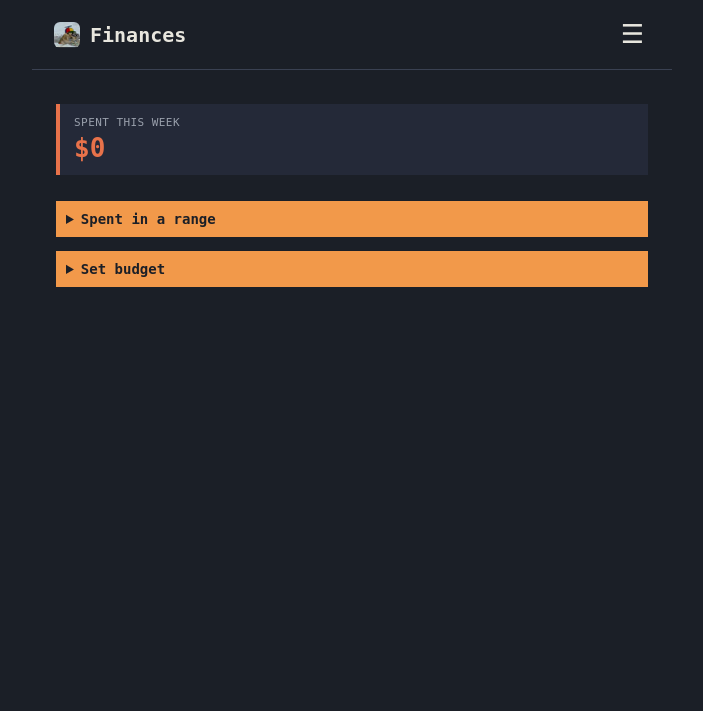
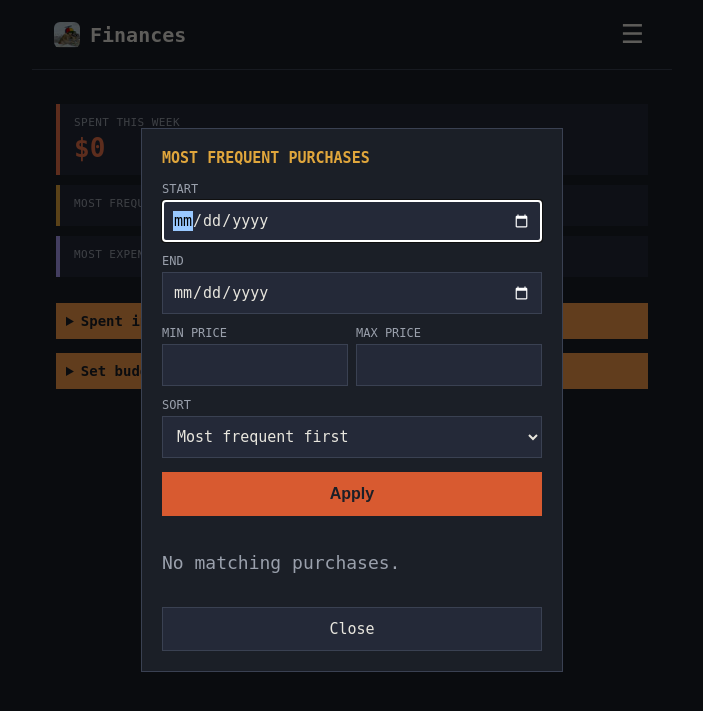
Before and after one commit to ssquidie/finances, a Django app: page /dashboard/?frequent=open in a window 1280 px wide. Shown: the top 711 px of the page, without its empty margins (288-991 px from the left). Run offline with Django 5.2, Linux system fonts and the light colour scheme; the visitor is signed in with stand-in values (Sample User, id 1); data that the repository does not hold is empty.

Commit message:
add filterable popup dialogs for expensive/frequent purchases

```diff
--- a/ledger/templates/ledger/base.html
+++ b/ledger/templates/ledger/base.html
@@ -50,6 +50,12 @@
   .accent-purple .dash-value { color: #A79CF0; }
   .donut-wrap { display: flex; justify-content: center; margin-top: 8px; margin-bottom: 4px; }
   .toggle-btn { background: #242938; color: #E8E6DE; border: 1px solid #3A4152; padding: 12px 14px; cursor: pointer; font-family: monospace; font-size: 15px; white-space: nowrap; margin-top: 6px; }
+  .dash-btn { text-decoration: none; cursor: pointer; }
+  dialog { background: #1B1F27; color: #E8E6DE; border: 1px solid #3A4152; max-width: 380px; width: 90vw; padding: 20px; font-family: monospace; }
+  dialog::backdrop { background: rgba(0,0,0,0.6); }
+  dialog label { display: block; font-size: 12px; text-transform: uppercase; color: #9AA0AC; margin-top: 12px; }
+  dialog input, dialog select { width: 100%; height: 42px; padding: 0 10px; margin-top: 4px; font-family: monospace; font-size: 15px; box-sizing: border-box; background: #242938; color: #E8E6DE; border: 1px solid #3A4152; }
+  dialog button[type=submit] { width: 100%; margin-top: 14px; }
   .week-header.month-1 { background: #2A3A4A; }
   .week-header.month-2 { background: #2C2A4A; }
   .week-header.month-3 { background: #372A4A; }
--- a/ledger/templates/ledger/dashboard.html
+++ b/ledger/templates/ledger/dashboard.html
@@ -21,22 +21,20 @@
   <span class="dash-value">${{ remaining }}</span>
 </div>
 {% endif %}
-{% if most_frequent_list %}
-<div class="dash-stat accent-amber">
-  <span class="dash-label">Most frequent purchases</span>
+
+<a href="?frequent=open" class="dash-stat accent-amber dash-btn">
+  <span class="dash-label">Most frequent purchases (tap for more)</span>
   {% for desc, count in most_frequent_list %}
   <span class="dash-value dash-value-text">{{ desc }} ({{ count }}x)</span>
   {% endfor %}
-</div>
-{% endif %}
-{% if most_expensive_list %}
-<div class="dash-stat accent-purple">
-  <span class="dash-label">Most expensive purchases</span>
+</a>
+
+<a href="?expensive=open" class="dash-stat accent-purple dash-btn">
+  <span class="dash-label">Most expensive purchases (tap for more)</span>
   {% for e in most_expensive_list %}
   <span class="dash-value dash-value-text">{{ e.description }} — ${{ e.cost }} ({{ e.date }})</span>
   {% endfor %}
-</div>
-{% endif %}
+</a>
 
 <details style="margin-top: 26px;">
   <summary>Spent in a range</summary>
@@ -67,4 +65,83 @@
     <button type="submit">Save budget</button>
   </form>
 </details>
+
+<dialog id="expensive-dialog">
+  <h3 style="margin-top: 0; font-size: 15px; text-transform: uppercase; color: #A79CF0;">Most expensive purchases</h3>
+  <form method="get">
+    <input type="hidden" name="expensive" value="open">
+    <label>Start</label>
+    <input type="date" name="exp_start" value="{{ exp_start }}">
+    <label>End</label>
+    <input type="date" name="exp_end" value="{{ exp_end }}">
+    <label>Store / description contains</label>
+    <input type="text" name="exp_store" value="{{ exp_store }}" placeholder="e.g. Amazon">
+    <div style="display: flex; gap: 8px;">
+      <div style="flex: 1;">
+        <label>Min price</label>
+        <input type="number" step="0.01" name="exp_min" value="{{ exp_min }}">
+      </div>
+      <div style="flex: 1;">
+        <label>Max price</label>
+        <input type="number" step="0.01" name="exp_max" value="{{ exp_max }}">
+      </div>
+    </div>
+    <label>Sort</label>
+    <select name="exp_sort">
+      <option value="desc" {% if exp_sort == 'desc' %}selected{% endif %}>Highest first</option>
+      <option value="asc" {% if exp_sort == 'asc' %}selected{% endif %}>Lowest first</option>
+    </select>
+    <button type="submit">Apply</button>
+  </form>
+  <div style="margin-top: 18px; max-height: 240px; overflow-y: auto;">
+    {% for e in expensive_full_list %}
+      <div class="row"><span>{{ e.date }} — {{ e.description }}</span><span>${{ e.cost }}</span></div>
+    {% empty %}
+      <p style="color: #9AA0AC;">No matching purchases.</p>
+    {% endfor %}
+  </div>
+  <a href="{% url 'dashboard' %}" class="toggle-btn" style="display: block; text-align: center; text-decoration: none; margin-top: 16px;">Close</a>
+</dialog>
+
+<dialog id="frequent-dialog">
+  <h3 style="margin-top: 0; font-size: 15px; text-transform: uppercase; color: #E0A63C;">Most frequent purchases</h3>
+  <form method="get">
+    <input type="hidden" name="frequent" value="open">
+    <label>Start</label>
+    <input type="date" name="freq_start" value="{{ freq_start }}">
+    <label>End</label>
+    <input type="date" name="freq_end" value="{{ freq_end }}">
+    <div style="display: flex; gap: 8px;">
+      <div style="flex: 1;">
+        <label>Min price</label>
+        <input type="number" step="0.01" name="freq_min" value="{{ freq_min }}">
+      </div>
+      <div style="flex: 1;">
+        <label>Max price</label>
+        <input type="number" step="0.01" name="freq_max" value="{{ freq_max }}">
+      </div>
+    </div>
+    <label>Sort</label>
+    <select name="freq_sort">
+      <option value="desc" {% if freq_sort == 'desc' %}selected{% endif %}>Most frequent first</option>
+      <option value="asc" {% if freq_sort == 'asc' %}selected{% endif %}>Least frequent first</option>
+    </select>
+    <button type="submit">Apply</button>
+  </form>
+  <div style="margin-top: 18px; max-height: 240px; overflow-y: auto;">
+    {% for desc, count in frequent_full_list %}
+      <div class="row"><span>{{ desc }}</span><span>{{ count }}x</span></div>
+    {% empty %}
+      <p style="color: #9AA0AC;">No matching purchases.</p>
+    {% endfor %}
+  </div>
+  <a href="{% url 'dashboard' %}" class="toggle-btn" style="display: block; text-align: center; text-decoration: none; margin-top: 16px;">Close</a>
+</dialog>
+
+{% if expensive_open %}
+<script>document.getElementById('expensive-dialog').showModal();</script>
+{% endif %}
+{% if frequent_open %}
+<script>document.getElementById('frequent-dialog').showModal();</script>
+{% endif %}
 {% endblock %}
--- a/ledger/views.py
+++ b/ledger/views.py
@@ -116,6 +116,60 @@ def dashboard_view(request):
             range_qs = range_qs.filter(date__lte=range_end)
         range_total = range_qs.aggregate(total=Sum('cost'))['total'] or 0
 
+    expensive_open = request.GET.get('expensive') == 'open'
+    exp_start = request.GET.get('exp_start', '')
+    exp_end = request.GET.get('exp_end', '')
+    exp_store = request.GET.get('exp_store', '')
+    exp_min = request.GET.get('exp_min', '')
+    exp_max = request.GET.get('exp_max', '')
+    exp_sort = request.GET.get('exp_sort', 'desc')
+
+    exp_qs = all_entries
+    if exp_start:
+        exp_qs = exp_qs.filter(date__gte=exp_start)
+    if exp_end:
+        exp_qs = exp_qs.filter(date__lte=exp_end)
+    if exp_store:
+        exp_qs = exp_qs.filter(description__icontains=exp_store)
+    if exp_min:
+        try:
+            exp_qs = exp_qs.filter(cost__gte=Decimal(exp_min))
+        except InvalidOperation:
+            pass
+    if exp_max:
+        try:
+            exp_qs = exp_qs.filter(cost__lte=Decimal(exp_max))
+        except InvalidOperation:
+            pass
+    exp_qs = exp_qs.order_by('cost' if exp_sort == 'asc' else '-cost')
+    expensive_full_list = list(exp_qs[:200])
+
+    frequent_open = request.GET.get('frequent') == 'open'
+    freq_start = request.GET.get('freq_start', '')
+    freq_end = request.GET.get('freq_end', '')
+    freq_min = request.GET.get('freq_min', '')
+    freq_max = request.GET.get('freq_max', '')
+    freq_sort = request.GET.get('freq_sort', 'desc')
+
+    freq_qs = all_entries
+    if freq_start:
+        freq_qs = freq_qs.filter(date__gte=freq_start)
+    if freq_end:
+        freq_qs = freq_qs.filter(date__lte=freq_end)
+    if freq_min:
+        try:
+            freq_qs = freq_qs.filter(cost__gte=Decimal(freq_min))
+        except InvalidOperation:
+            pass
+    if freq_max:
+        try:
+            freq_qs = freq_qs.filter(cost__lte=Decimal(freq_max))
+        except InvalidOperation:
+            pass
+    freq_counts = Counter(e.description.strip().lower() for e in freq_qs)
+    frequent_full_list = freq_counts.most_common() if freq_sort == 'desc' else sorted(freq_counts.items(), key=lambda x: x[1])
+    frequent_full_list = frequent_full_list[:200]
+
     if request.method == 'POST':
         budget_form = BudgetForm(request.POST, instance=budget)
         if budget_form.is_valid():
@@ -138,6 +192,14 @@ def dashboard_view(request):
         'range_start': range_start or '',
         'range_end': range_end or '',
         'range_total': range_total,
+        'expensive_open': expensive_open,
+        'exp_start': exp_start, 'exp_end': exp_end, 'exp_store': exp_store,
+        'exp_min': exp_min, 'exp_max': exp_max, 'exp_sort': exp_sort,
+        'expensive_full_list': expensive_full_list,
+        'frequent_open': frequent_open,
+        'freq_start': freq_start, 'freq_end': freq_end,
+        'freq_min': freq_min, 'freq_max': freq_max, 'freq_sort': freq_sort,
+        'frequent_full_list': frequent_full_list,
     })
 
 
```
